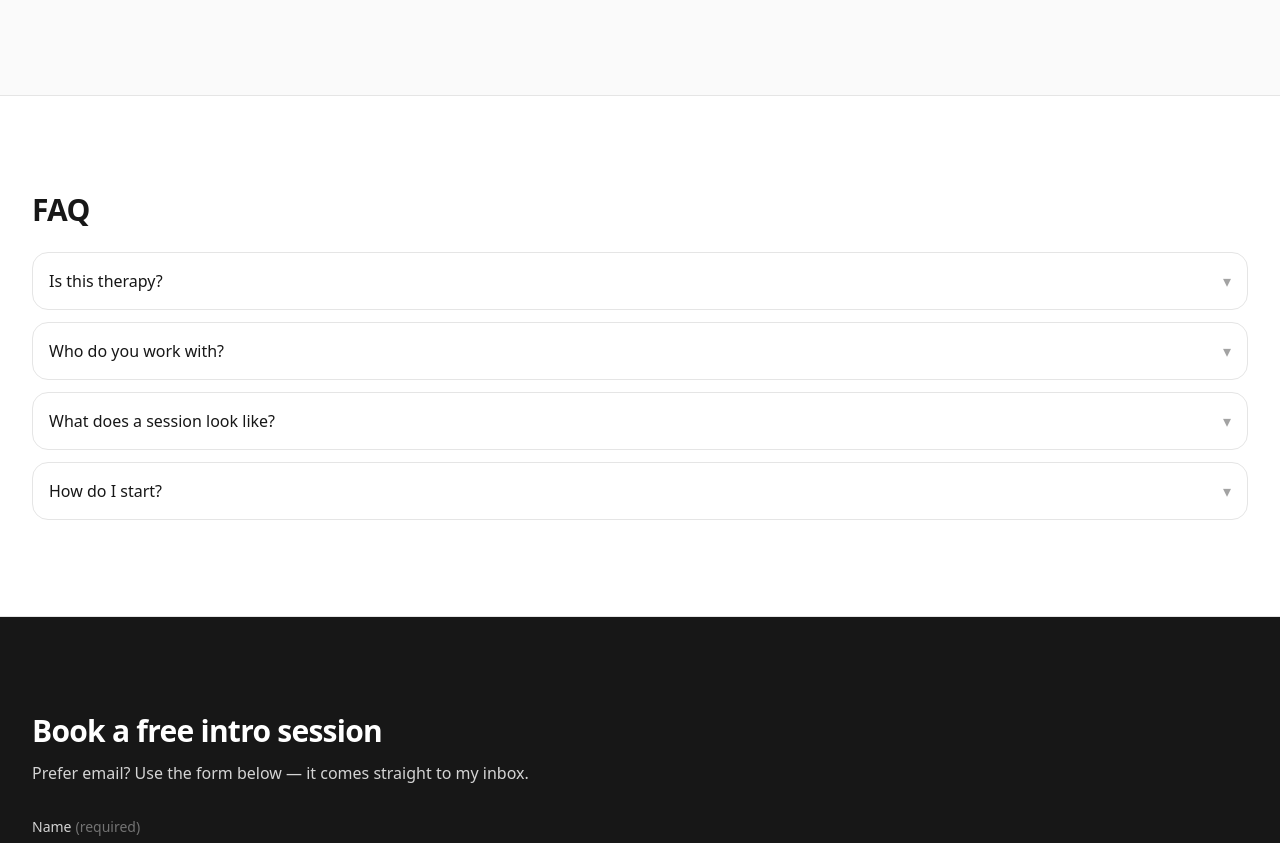
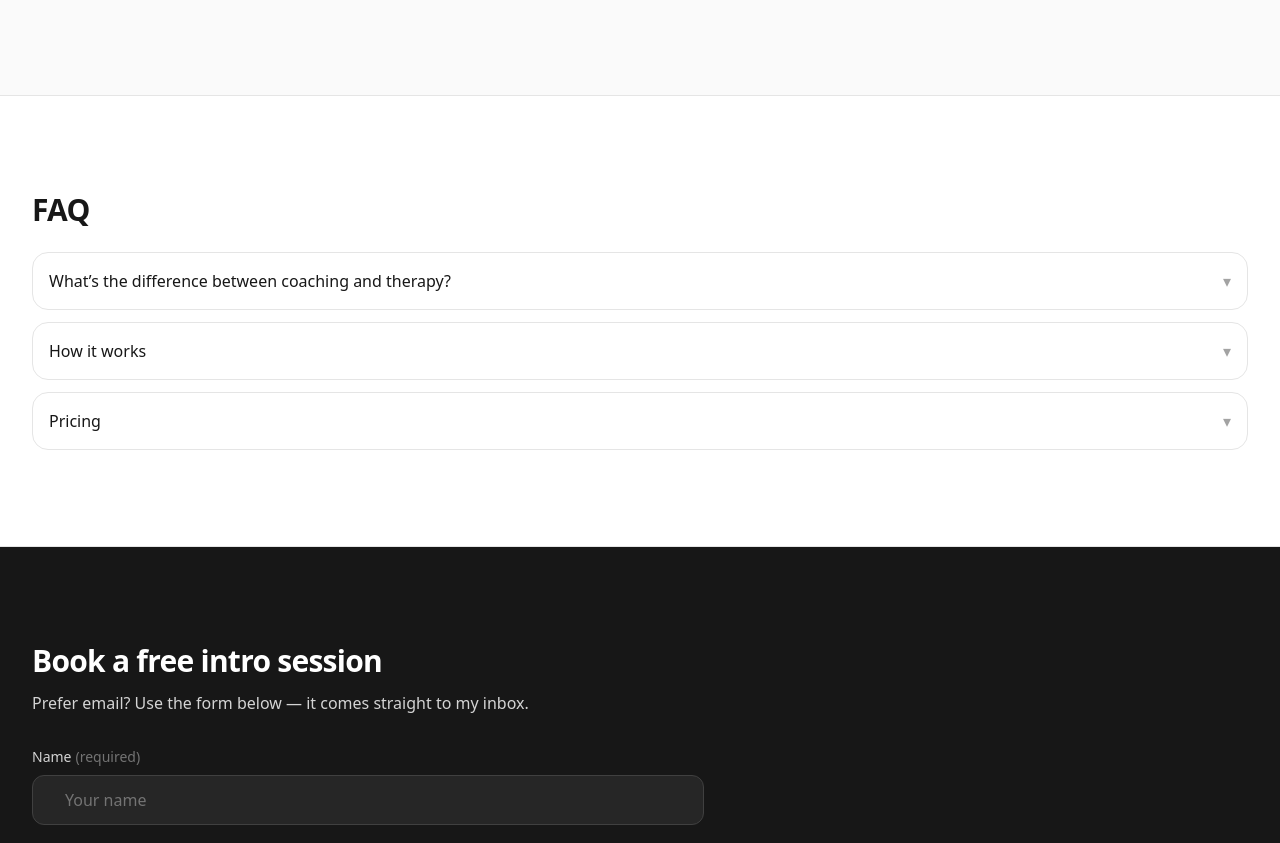
Before and after one commit to mulepati/coaching-site, a React (Vite) app: page / in a window 1280 px wide. Shown: the part 2669-3512 px from the top of the page. Built offline with nearby package versions, Linux system fonts and the light colour scheme.

Commit message:
Update Copy p2

```diff
--- a/index.html
+++ b/index.html
@@ -2,7 +2,7 @@
 <html lang="en">
   <head>
     <meta charset="UTF-8" />
-    <link rel="icon" type="image/svg+xml" href="/vite.svg" />
+    <link rel="icon" type="image/svg+xml" href="/heart-compassfavicon.svg" />
     <meta name="viewport" content="width=device-width, initial-scale=1.0" />
     <title>samek-site</title>
   </head>
--- /dev/null
+++ b/src/FAQ.jsx
@@ -0,0 +1,38 @@
+export default function FAQ() {
+    const faqItems = [
+      {
+        q: "What’s the difference between coaching and therapy?",
+        a: `Coaching is a path of self-actualization and discovery.\n\nIt starts from the present moment, what’s happening right now in your life, and helps you build a life you enjoy and trust.\n\nTherapy often focuses on diagnosing and healing past wounds, while coaching focuses on developing new capacities in the here and now. While healing often occurs through coaching, it’s not the main intention of the work.\n\nIf you are working through trauma, depression, or mental-health symptoms, I encourage you to also work with a licensed therapist, ideally one trained in somatic or body-based approaches.`,
+      },
+      {
+        q: "How it works",
+        a: `Each session is 60 minutes over Zoom.\nYou bring what feels most alive or challenging in your life, and we work directly with it.\n\nThe process is simple:\n\n• We explore what’s present in your body and emotions.\n\n• I help you slow down enough to feel and understand what your system is communicating.\n\n• You begin to access the natural clarity and intelligence already within you.\n\nYou’ll leave each session with take-home experiments and journaling prompts to help you integrate insights into daily life.\n\nThis work is about embodiment, using your whole self, not just your intellect, to make decisions, and developing emotional fluidity, the ability to move through emotions with ease and reach clarity faster. Over time, people notice they make decisions more holistically, enjoy life more, and feel a steady sense of self-trust.\n\nBackground & Training\nOngoing training with Art of Accomplishment, including Masterclass, Great Decisions Course, and Groundbreakers with Joe Hudson and Tara Howley.`,
+      },
+      {
+        q: "Pricing",
+        a: `One-off session: $200\n\nBi-weekly coaching (2 sessions/month): $300\n\nWeekly coaching (4 sessions/month): $600\n\nI ask for a four-month energetic commitment for ongoing work. Part of the growth comes from having consistency that develops through the container and a long term coaching relationship.`,
+      },
+    ];
+
+    return (
+      <section id="faq" className="border-t border-neutral-200">
+        <div className="mx-auto max-w-7xl px-6 xl:px-8 py-14 md:py-20 xl:py-24">
+          <h2 className="text-2xl md:text-3xl font-semibold tracking-tight">FAQ</h2>
+          <div className="mt-6 space-y-3">
+            {faqItems.map((item, i) => (
+              <details
+                key={i}
+                className="group rounded-2xl border border-neutral-200 p-4 open:bg-neutral-50"
+              >
+                <summary className="flex cursor-pointer list-none items-center justify-between font-medium">
+                  <span>{item.q}</span>
+                  <span className="ml-4 text-neutral-400 group-open:rotate-180 transition">▾</span>
+                </summary>
+                <p className="mt-2 text-neutral-700 whitespace-pre-line">{item.a}</p>
+              </details>
+            ))}
+          </div>
+        </div>
+      </section>
+    );
+  }
--- a/src/Site.jsx
+++ b/src/Site.jsx
@@ -1,4 +1,5 @@
 import { useState } from "react";
+import FAQ from "./FAQ.jsx";
 
 export default function Site() {
   const [form, setForm] = useState({ name: "", email: "", message: "" });
@@ -150,27 +151,7 @@ export default function Site() {
       </section>
 
       {/* FAQ */}
-      <section id="faq" className="border-t border-neutral-200">
-        <div className="mx-auto max-w-7xl px-6 xl:px-8 py-14 md:py-20 xl:py-24">
-          <h2 className="text-2xl md:text-3xl font-semibold tracking-tight">FAQ</h2>
-          <div className="mt-6 space-y-3">
-            {[
-              { q: 'Is this therapy?', a: 'No. Coaching is forward-moving. We work from the present toward clarity, joy, and aligned action.' },
-              { q: 'Who do you work with?', a: 'I primarily coach men ages 24–40 who feel stuck in some part of life — though the tools apply broadly.' },
-              { q: 'What does a session look like?', a: '60 minutes on Zoom. We work with somatic, emotional, and practical tools on what feels most alive for you.' },
-              { q: 'How do I start?', a: 'Book a free intro session. We’ll meet, feel for fit, and map your first steps.' },
-            ].map((item, i) => (
-              <details key={i} className="group rounded-2xl border border-neutral-200 p-4 open:bg-neutral-50">
-                <summary className="flex cursor-pointer list-none items-center justify-between font-medium">
-                  <span>{item.q}</span>
-                  <span className="ml-4 text-neutral-400 group-open:rotate-180 transition">▾</span>
-                </summary>
-                <p className="mt-2 text-neutral-700">{item.a}</p>
-              </details>
-            ))}
-          </div>
-        </div>
-      </section>
+      <FAQ />
 
       {/* Contact / CTA */}
       <section id="contact" className="border-t border-neutral-200 bg-neutral-900 text-white">
```
Also changed, not shown: public/heart-compass.svg (added), public/heart-compassfavicon.svg (added).
